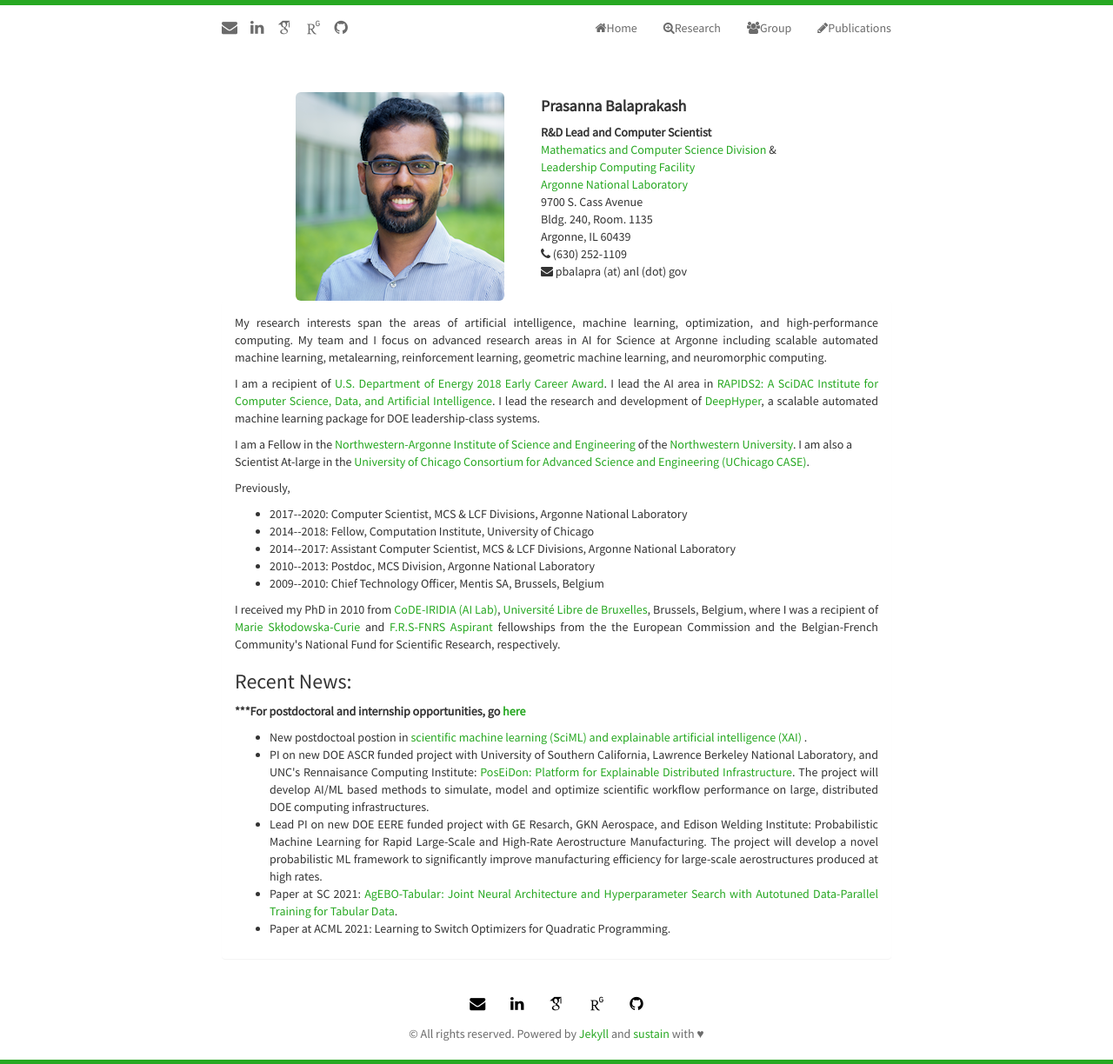
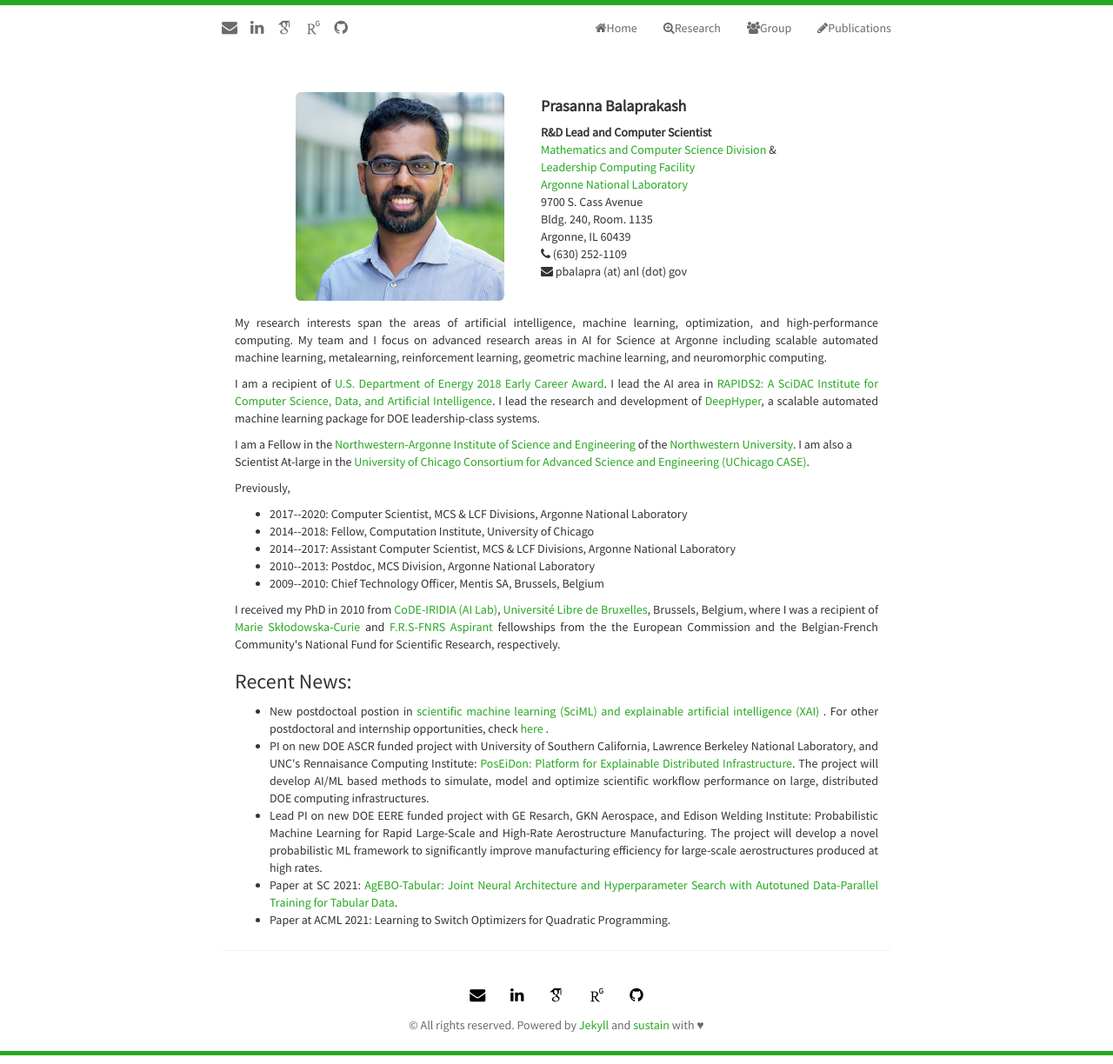
Before and after one commit to pbalapra/pbalapra.github.io, a Jekyll site: the page built from index.html, in a window 1280 px wide. Shown: the whole page at 87% size. Built offline with Jekyll 4.4.1, drawn with Linux system fonts in a browser that asks for light colours; nearby versions of some CDN libraries; some web fonts are replaced; the list of posts is cut into pages by our own code.

Commit message:
update index

```diff
--- a/index.html
+++ b/index.html
@@ -98,11 +98,8 @@ title: Home Page of Prasanna Balaprakash
                 </p>
 
                 <h3>Recent News:</h3>
-                <p>
-                    <strong>***For postdoctoral and internship opportunities, go <a href="{{ site.baseurl }}jobs.html"> here </a> </strong></br>
-                </p>
                 <ul class="itemize1" align="justify">
-                    <li class="itemize">New postdoctoal postion in <a href="https://bit.ly/3AxYyLa" target="_blank"> scientific machine learning (SciML) and explainable artificial intelligence (XAI) </a>.  </li>
+                    <li class="itemize">New postdoctoal postion in <a href="https://bit.ly/3AxYyLa" target="_blank"> scientific machine learning (SciML) and explainable artificial intelligence (XAI) </a>. For other postdoctoral and internship opportunities, check <a href="{{ site.baseurl }}jobs.html"> here </a>. </li>
                     <li class="itemize">PI on new DOE ASCR funded project with University of Southern California, Lawrence Berkeley National Laboratory, and UNC's Rennaisance Computing Institute: <a href="https://sites.google.com/view/poseidon-workflows/home" target="blank_">PosEiDon: Platform for Explainable Distributed Infrastructure</a>.
                         The project will develop AI/ML based methods to simulate, model and optimize scientific workflow performance on large, distributed DOE computing infrastructures. </li>
                     <li class="itemize">Lead PI on new DOE EERE funded project with GE Resarch, GKN Aerospace, and Edison Welding Institute: Probabilistic Machine Learning for Rapid Large-Scale and High-Rate Aerostructure Manufacturing. The project will develop a novel probabilistic
```
